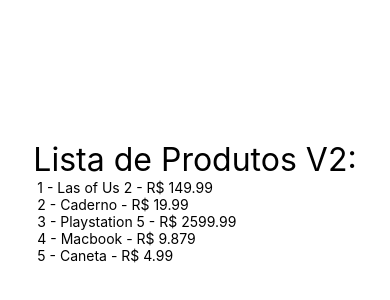
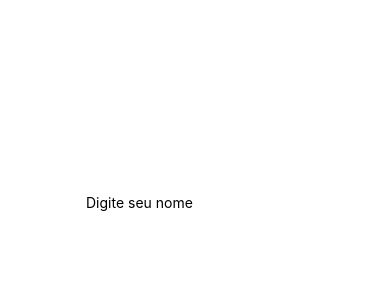
Before and after one commit to vaniamesquita/exerciciosReactNative, a React Native app: screen / in a window 390 px wide. Shown: the part 220-520 px from the top of the page. Built offline with nearby package versions, Linux system fonts and the light colour scheme.

Commit message:
componentes controlados

```diff
--- a/src/App.js
+++ b/src/App.js
@@ -1,7 +1,9 @@
 import React from 'react';
 import {View, StyleSheet} from 'react-native';
-import ListaProdutosV2 from './components/produtos/ListaProdutosV2';
 
+import DigiteSeuNome from './components/DigiteSeuNome';
+
+//import ListaProdutosV2 from './components/produtos/ListaProdutosV2';
 // import UsuarioLogado from './components/UsuarioLogado';
 // import ParImpar from './components/ParImpar';
 // import Familia from './components/relacao/Familia';
@@ -18,10 +20,10 @@
 //componente baseado em função -> funcional
 export default () => (
   <View style={style.App}>
-    <ListaProdutosV2 />
-
+    <DigiteSeuNome />
 
     {/*
+    <ListaProdutosV2 />
     <UsuarioLogado usuario={ {nome: 'Vania', email: 'vania@vania.com' } }/>
     <UsuarioLogado usuario={ {nome: 'Viviane', email: 'vivi@vivi.com' } }/>
     <UsuarioLogado usuario={ {nome: 'Bellinha' } }/>
--- /dev/null
+++ b/src/components/DigiteSeuNome.js
@@ -0,0 +1,20 @@
+import React, {useState} from 'react'
+import { TextInput, View, Text } from 'react-native'
+import Estilo from './estilo'
+
+export default props => {
+    const [nome, setNome] = useState('')
+    return (
+        <View>
+            <Text>{nome}</Text>
+            <TextInput
+            placeholder='Digite seu nome'
+            value={nome}
+            onChangeText={nome => setNome(nome)}
+            />
+        </View>
+    )
+}
+
+//componente controlado = so altera quando o estado altera.
+//ele esta amarrado ao estado
```
